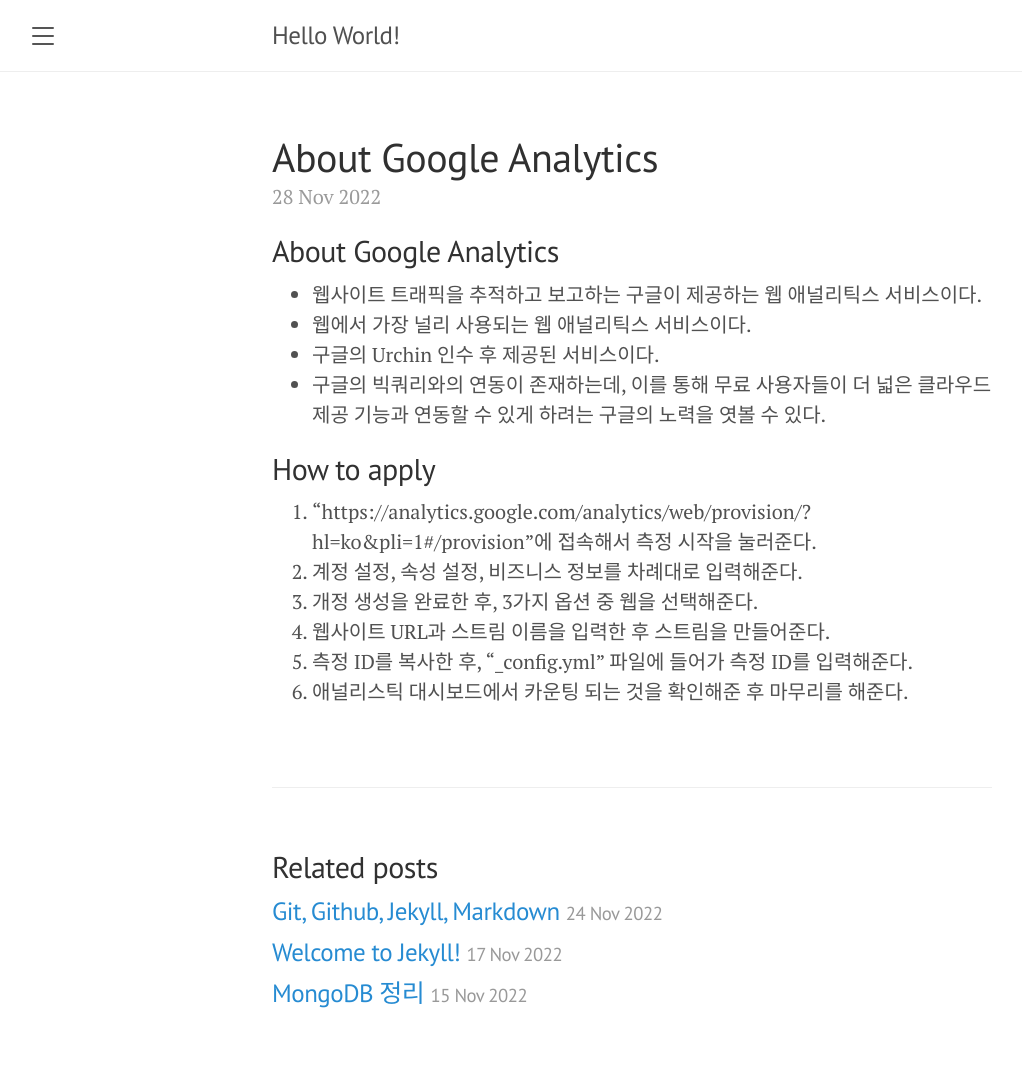
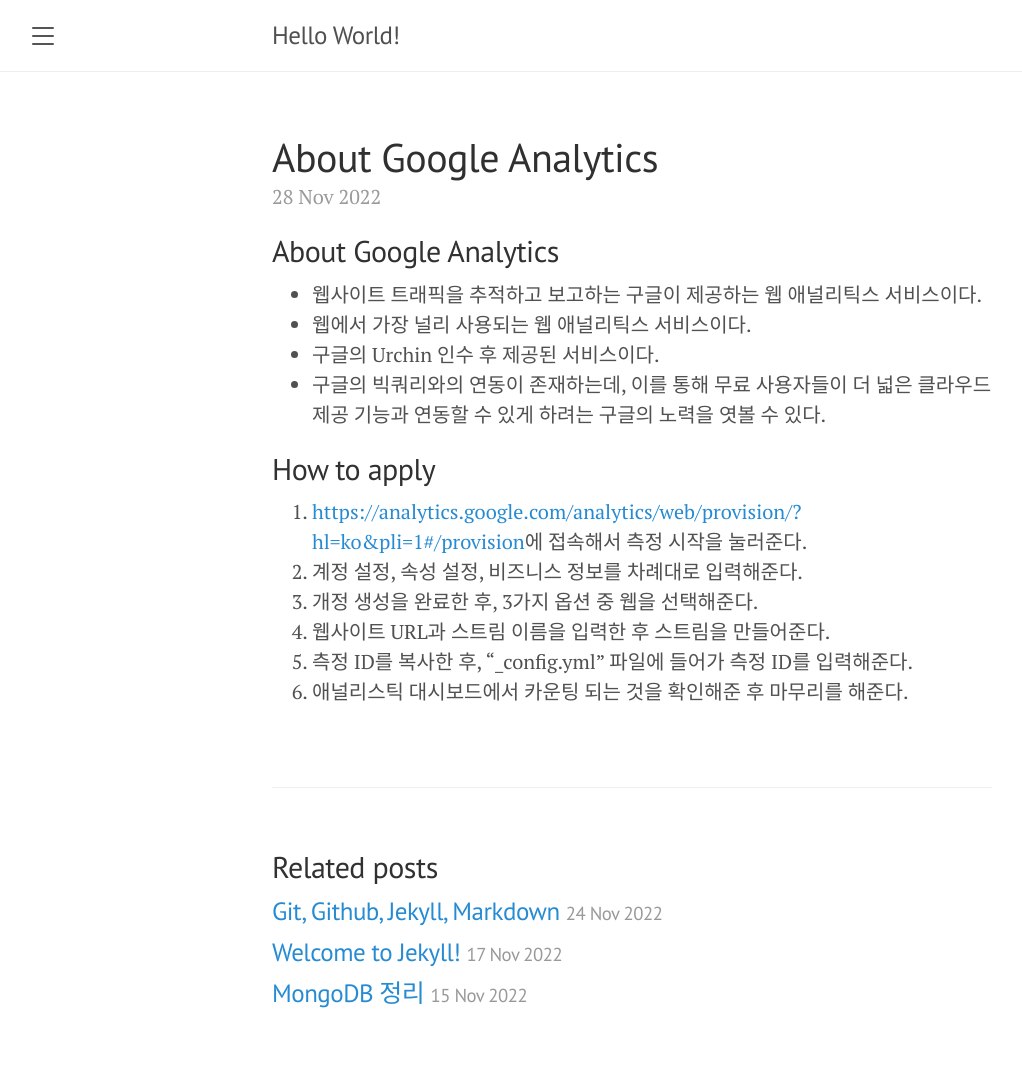
Before and after one commit to Reveroftrillion/Reveroftrillion.github.io, a Jekyll site: the page built from _posts/2022-11-28-About Google Analytics.md, in a window 1280 px wide. Shown: the whole page, without its empty margins (8-1030 px from the left). Built offline with Jekyll 4.4.1, drawn with Linux system fonts in a browser that asks for light colours; comment, search, counter and statistics services are not loaded; some of the changed lines change nothing that is shown.

Commit message:
Change "" to <>

```diff
--- a/_posts/2022-11-28-About Google Analytics.md
+++ b/_posts/2022-11-28-About Google Analytics.md
@@ -14,7 +14,7 @@
 
 ## How to apply
 
-1. "https://analytics.google.com/analytics/web/provision/?hl=ko&pli=1#/provision"에 접속해서 측정 시작을 눌러준다.
+1. <https://analytics.google.com/analytics/web/provision/?hl=ko&pli=1#/provision>에 접속해서 측정 시작을 눌러준다.
 2. 계정 설정, 속성 설정, 비즈니스 정보를 차례대로 입력해준다.
 3. 개정 생성을 완료한 후, 3가지 옵션 중 웹을 선택해준다.
 4. 웹사이트 URL과 스트림 이름을 입력한 후 스트림을 만들어준다.
```
